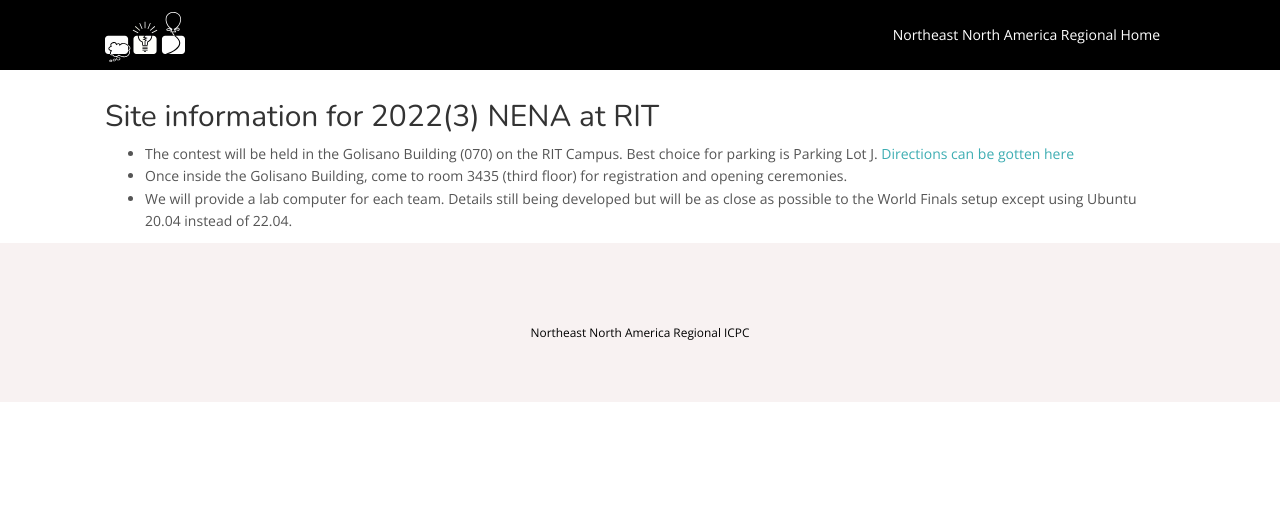
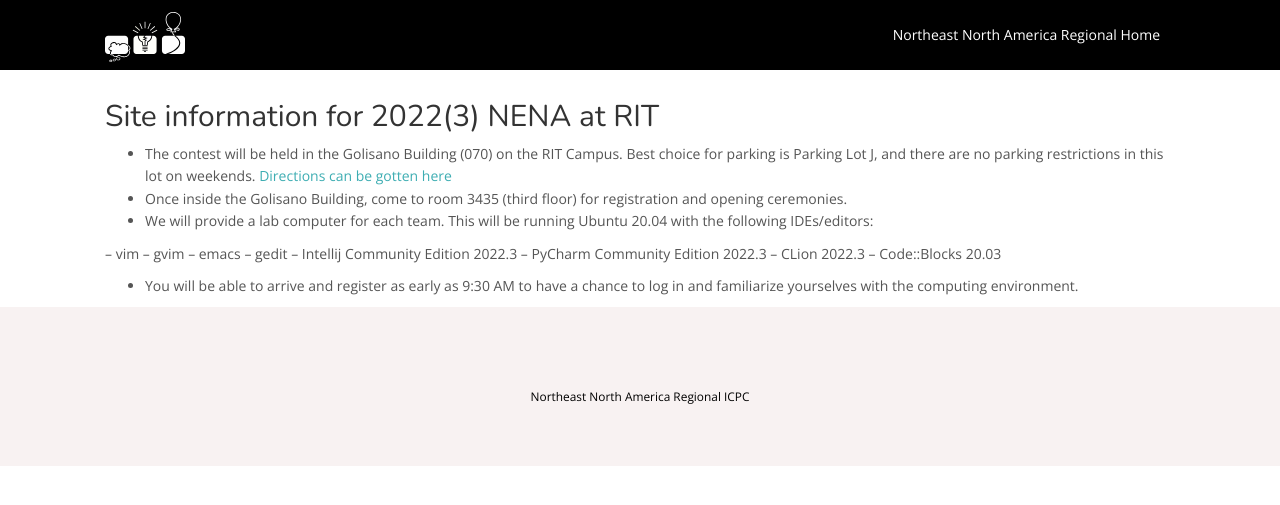
Before and after one commit to icpc/na-northeast-web, a Jekyll site: the page built from docs/rit_info.md, in a window 1280 px wide. Shown: the top 505 px of the page. Built offline with Jekyll 4.4.1, drawn with Linux system fonts in a browser that asks for light colours; nearby versions of some CDN libraries.

Commit message:
Adding site info.

```diff
--- a/docs/rit_info.md
+++ b/docs/rit_info.md
@@ -5,8 +5,19 @@
 
 ## Site information for 2022(3) NENA at RIT
 
-- The contest will be held in the Golisano Building (070) on the RIT Campus.  Best choice for parking is Parking Lot J. [Directions can be gotten here](https://maps.rit.edu/?details=Golisano+Hall)
+- The contest will be held in the Golisano Building (070) on the RIT Campus.  Best choice for parking is Parking Lot J, and there are no parking restrictions in this lot on weekends. [Directions can be gotten here](https://maps.rit.edu/?details=Golisano+Hall)
 
 - Once inside the Golisano Building, come to room 3435 (third floor) for registration and opening ceremonies.
 
-- We will provide a lab computer for each team. Details still being developed but will be as close as possible to the World Finals setup except using Ubuntu 20.04 instead of 22.04.
+- We will provide a lab computer for each team. This will be running Ubuntu 20.04 with the following IDEs/editors:
+
+-- vim
+-- gvim
+-- emacs
+-- gedit
+-- Intellij Community Edition 2022.3
+-- PyCharm Community Edition 2022.3
+-- CLion 2022.3
+-- Code::Blocks 20.03
+
+- You will be able to arrive and register as early as 9:30 AM to have a chance to log in and familiarize yourselves with the computing environment.
```
Also changed, not shown: docs/site_info.md (+2 -2 lines).
